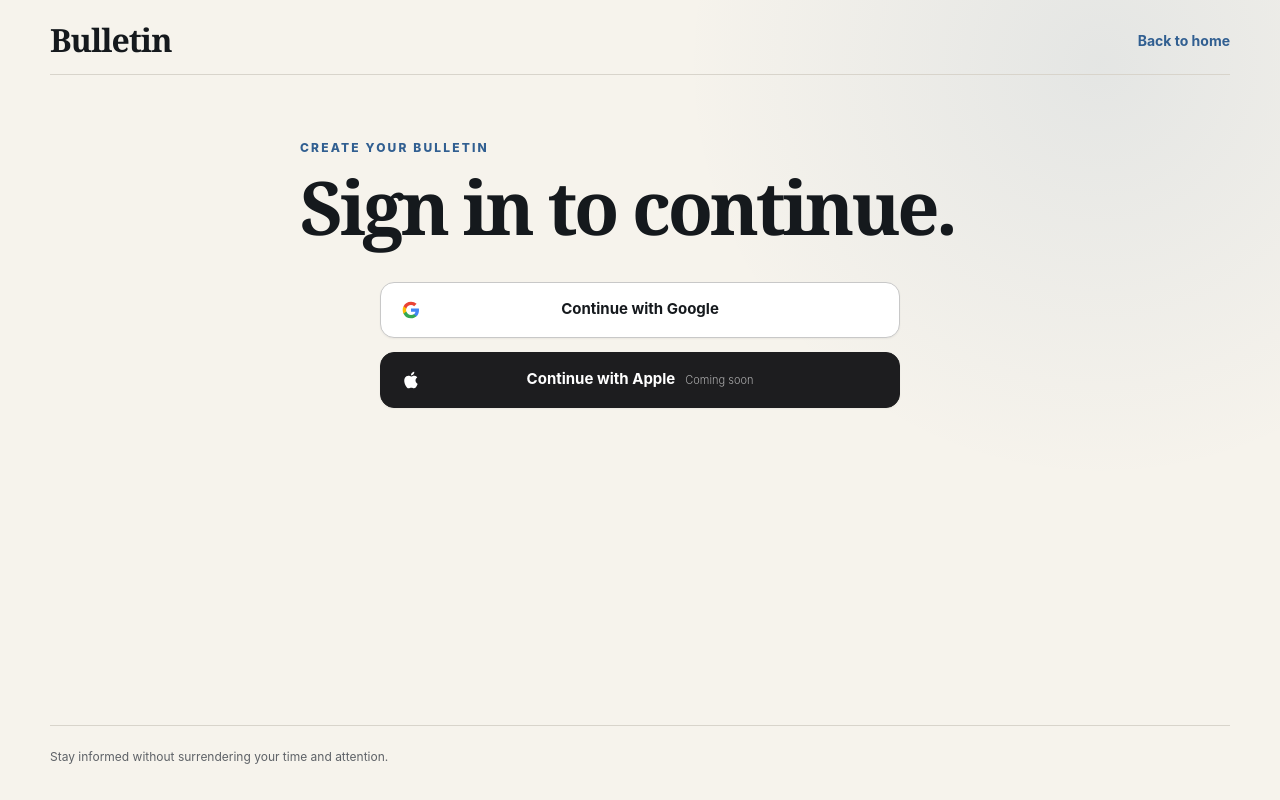
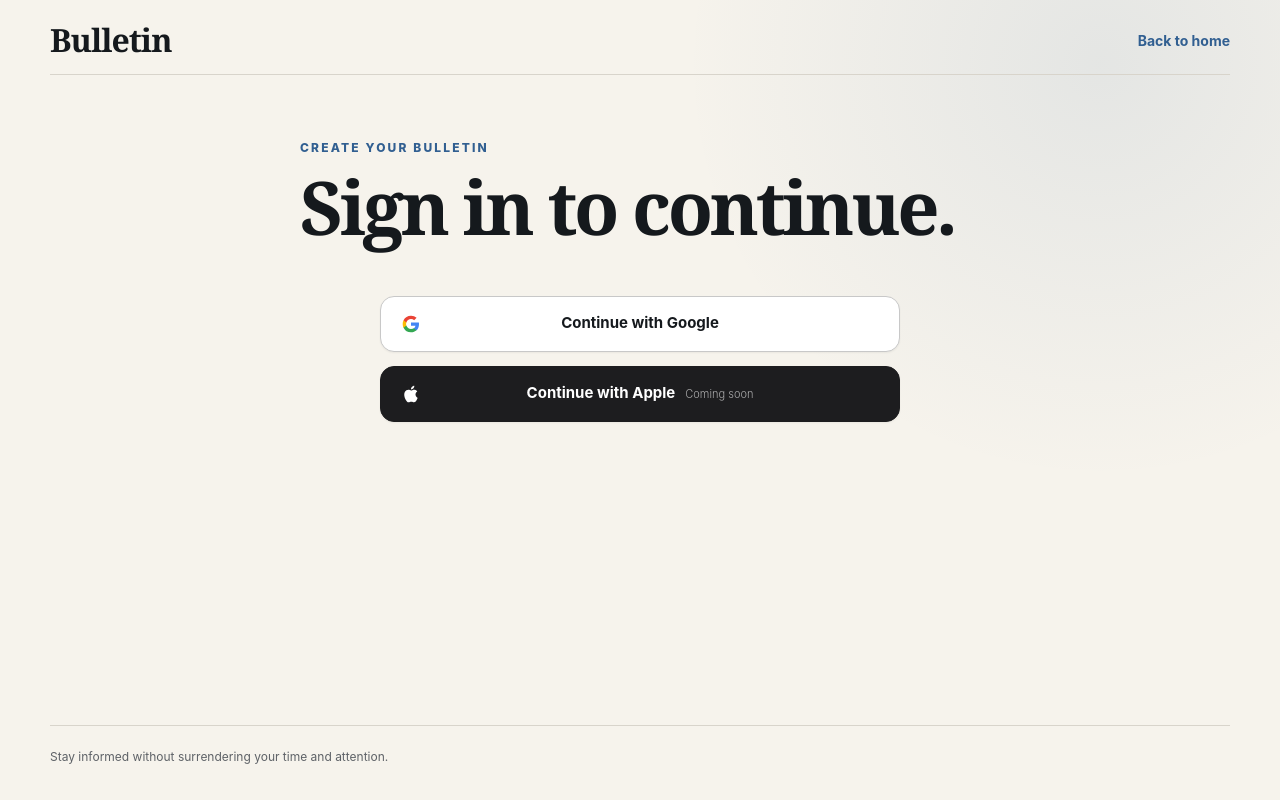
Before and after one commit to sougandh-manoj/Bulletin, a Next.js app in the folder apps/web/: page /sign-in in a window 1280 px wide. Built offline with nearby package versions, Linux system fonts and the light colour scheme.

Commit message:
updated sign in

```diff
--- a/apps/web/src/app/secure-access.module.css
+++ b/apps/web/src/app/secure-access.module.css
@@ -181,7 +181,7 @@
 
 .signInActions {
   width: min(100%, 520px);
-  margin: 38px auto 0;
+  margin: 52px auto 0;
 }
 
 .standaloneAction {
@@ -1800,6 +1800,10 @@
     padding: 46px 0 68px;
   }
 
+  .signInActions {
+    margin-top: 38px;
+  }
+
   .header {
     align-items: flex-start;
   }
```
